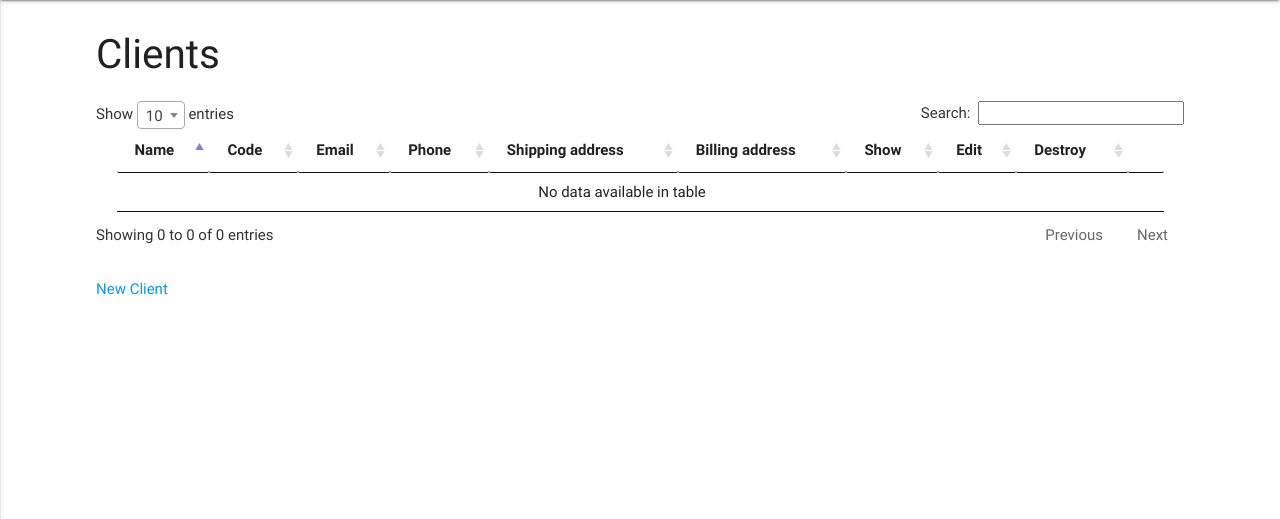
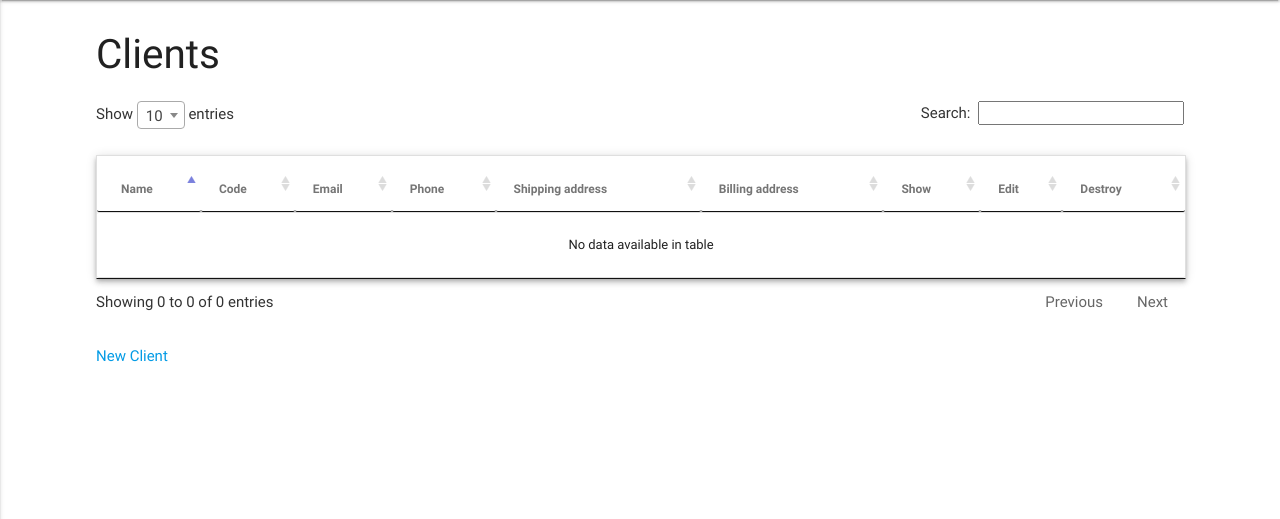
Before and after one commit to nsudhanva/retail, a Rails app: page /clients in a window 1280 px wide. Shown: the part 64-583 px from the top of the page. Run offline with Rails 7, Linux system fonts and the light colour scheme; data that the repository does not hold is empty; style sheets or scripts are compiled from the project's sources; some libraries are stand-ins or nearby versions.

Commit message:
MDL Data Table

```diff
--- a/app/assets/javascripts/application.js
+++ b/app/assets/javascripts/application.js
@@ -21,4 +21,154 @@ $(document).ready(function(){
   $('table').DataTable();
   $("select").select2();
   $("category-select").select2();
+  $('table').addClass("mdl-data-table mdl-js-data-table mdl-data-table--selectable mdl-shadow--4dp");
+  $("th").addClass("mdl-data-table__cell--non-numeric");
+  $("td").addClass("mdl-data-table__cell--non-numeric");
+  $("div#DataTables_Table_0_filter").attr("style","margin-bottom: 30px");
 });
+
+/* MDL DATA TABLES START */
+
+/**
+   * Class constructor for Data Table Card MDL component.
+   * Implements MDL component design pattern defined at:
+   * https://github.com/jasonmayes/mdl-component-design-pattern
+   *
+   * @constructor
+   * @param {Element} element The element that will be upgraded.
+   */
+var MaterialDataTable = function MaterialDataTable(element) {
+    this.element_ = element;
+    // Initialize instance.
+    this.init();
+};
+window['MaterialDataTable'] = MaterialDataTable;
+/**
+   * Store constants in one place so they can be updated easily.
+   *
+   * @enum {string | number}
+   * @private
+   */
+MaterialDataTable.prototype.Constant_ = {};
+/**
+   * Store strings for class names defined by this component that are used in
+   * JavaScript. This allows us to simply change it in one place should we
+   * decide to modify at a later date.
+   *
+   * @enum {string}
+   * @private
+   */
+MaterialDataTable.prototype.CssClasses_ = {
+    DATA_TABLE: 'mdl-data-table',
+    SELECTABLE: 'mdl-data-table--selectable',
+    SELECT_ELEMENT: 'mdl-data-table__select',
+    IS_SELECTED: 'is-selected',
+    IS_UPGRADED: 'is-upgraded'
+};
+/**
+   * Generates and returns a function that toggles the selection state of a
+   * single row (or multiple rows).
+   *
+   * @param {Element} checkbox Checkbox that toggles the selection state.
+   * @param {Element} row Row to toggle when checkbox changes.
+   * @param {(Array<Object>|NodeList)=} opt_rows Rows to toggle when checkbox changes.
+   * @private
+   */
+MaterialDataTable.prototype.selectRow_ = function (checkbox, row, opt_rows) {
+    if (row) {
+        return function () {
+            if (checkbox.checked) {
+                row.classList.add(this.CssClasses_.IS_SELECTED);
+            } else {
+                row.classList.remove(this.CssClasses_.IS_SELECTED);
+            }
+        }.bind(this);
+    }
+    if (opt_rows) {
+        return function () {
+            var i;
+            var el;
+            if (checkbox.checked) {
+                for (i = 0; i < opt_rows.length; i++) {
+                    el = opt_rows[i].querySelector('td').querySelector('.mdl-checkbox');
+                    el['MaterialCheckbox'].check();
+                    opt_rows[i].classList.add(this.CssClasses_.IS_SELECTED);
+                }
+            } else {
+                for (i = 0; i < opt_rows.length; i++) {
+                    el = opt_rows[i].querySelector('td').querySelector('.mdl-checkbox');
+                    el['MaterialCheckbox'].uncheck();
+                    opt_rows[i].classList.remove(this.CssClasses_.IS_SELECTED);
+                }
+            }
+        }.bind(this);
+    }
+};
+/**
+   * Creates a checkbox for a single or or multiple rows and hooks up the
+   * event handling.
+   *
+   * @param {Element} row Row to toggle when checkbox changes.
+   * @param {(Array<Object>|NodeList)=} opt_rows Rows to toggle when checkbox changes.
+   * @private
+   */
+MaterialDataTable.prototype.createCheckbox_ = function (row, opt_rows) {
+    var label = document.createElement('label');
+    var labelClasses = [
+        'mdl-checkbox',
+        'mdl-js-checkbox',
+        'mdl-js-ripple-effect',
+        this.CssClasses_.SELECT_ELEMENT
+    ];
+    label.className = labelClasses.join(' ');
+    var checkbox = document.createElement('input');
+    checkbox.type = 'checkbox';
+    checkbox.classList.add('mdl-checkbox__input');
+    if (row) {
+        checkbox.checked = row.classList.contains(this.CssClasses_.IS_SELECTED);
+        checkbox.addEventListener('change', this.selectRow_(checkbox, row));
+    } else if (opt_rows) {
+        checkbox.addEventListener('change', this.selectRow_(checkbox, null, opt_rows));
+    }
+    label.appendChild(checkbox);
+    componentHandler.upgradeElement(label, 'MaterialCheckbox');
+    return label;
+};
+/**
+   * Initialize element.
+   */
+MaterialDataTable.prototype.init = function () {
+    if (this.element_) {
+        var firstHeader = this.element_.querySelector('th');
+        var bodyRows = Array.prototype.slice.call(this.element_.querySelectorAll('tbody tr'));
+        var footRows = Array.prototype.slice.call(this.element_.querySelectorAll('tfoot tr'));
+        var rows = bodyRows.concat(footRows);
+        if (this.element_.classList.contains(this.CssClasses_.SELECTABLE)) {
+            var th = document.createElement('th');
+            var headerCheckbox = this.createCheckbox_(null, rows);
+            th.appendChild(headerCheckbox);
+            firstHeader.parentElement.insertBefore(th, firstHeader);
+            for (var i = 0; i < rows.length; i++) {
+                var firstCell = rows[i].querySelector('td');
+                if (firstCell) {
+                    var td = document.createElement('td');
+                    if (rows[i].parentNode.nodeName.toUpperCase() === 'TBODY') {
+                        var rowCheckbox = this.createCheckbox_(rows[i]);
+                        td.appendChild(rowCheckbox);
+                    }
+                    rows[i].insertBefore(td, firstCell);
+                }
+            }
+            this.element_.classList.add(this.CssClasses_.IS_UPGRADED);
+        }
+    }
+};
+// The component registers itself. It can assume componentHandler is available
+// in the global scope.
+componentHandler.register({
+    constructor: MaterialDataTable,
+    classAsString: 'MaterialDataTable',
+    cssClass: 'mdl-js-data-table'
+});
+
+/* MDL DATA TABLES END*/
--- a/app/assets/stylesheets/application.scss
+++ b/app/assets/stylesheets/application.scss
@@ -33,3 +33,128 @@ a.button-collapse i.material-icons {
 input.select2-search__field{
 	width: 100% !important;
 }
+
+/* MDL DATA TABLES START */
+
+.mdl-data-table {
+	position: relative;
+	border: 1px solid rgba(0, 0, 0, 0.12);
+	border-collapse: collapse;
+	white-space: nowrap;
+	font-size: 13px;
+	background-color: rgb(255, 255, 255);
+}
+.mdl-data-table thead {
+	padding-bottom: 3px;
+}
+.mdl-data-table thead .mdl-data-table__select {
+	margin-top: 0;
+}
+.mdl-data-table tbody tr {
+	position: relative;
+	height: 48px;
+	transition-duration: 0.28s;
+	transition-timing-function: cubic-bezier(0.4, 0, 0.2, 1);
+	transition-property: background-color;
+}
+.mdl-data-table tbody tr.is-selected {
+	background-color: #e0e0e0;
+}
+.mdl-data-table tbody tr:hover {
+	background-color: #eeeeee;
+}
+.mdl-data-table td, .mdl-data-table th {
+	padding: 0 18px 12px 18px;
+	text-align: right;
+}
+.mdl-data-table td:first-of-type, .mdl-data-table th:first-of-type {
+	padding-left: 24px;
+}
+.mdl-data-table td:last-of-type, .mdl-data-table th:last-of-type {
+	padding-right: 24px;
+}
+.mdl-data-table td {
+	position: relative;
+	vertical-align: middle;
+	height: 48px;
+	border-top: 1px solid rgba(0, 0, 0, 0.12);
+	border-bottom: 1px solid rgba(0, 0, 0, 0.12);
+	padding-top: 12px;
+	box-sizing: border-box;
+}
+.mdl-data-table td .mdl-data-table__select {
+	vertical-align: middle;
+}
+.mdl-data-table th {
+	position: relative;
+	vertical-align: bottom;
+	text-overflow: ellipsis;
+	font-size: 14px;
+	font-weight: bold;
+	line-height: 24px;
+	letter-spacing: 0;
+	height: 35px;
+	font-size: 12px;
+	color: rgba(0, 0, 0, 0.54);
+	padding-bottom: 8px;
+	box-sizing: border-box;
+}
+.mdl-data-table th.mdl-data-table__header--sorted-ascending, .mdl-data-table th.mdl-data-table__header--sorted-descending {
+	color: rgba(0, 0, 0, 0.87);
+}
+.mdl-data-table th.mdl-data-table__header--sorted-ascending:before, .mdl-data-table th.mdl-data-table__header--sorted-descending:before {
+	font-family: 'Material Icons';
+	font-weight: normal;
+	font-style: normal;
+	font-size: 24px;
+	line-height: 1;
+	letter-spacing: normal;
+	text-transform: none;
+	display: inline-block;
+	word-wrap: normal;
+	-moz-font-feature-settings: 'liga';
+	font-feature-settings: 'liga';
+	-webkit-font-feature-settings: 'liga';
+	-webkit-font-smoothing: antialiased;
+	font-size: 16px;
+	content: "\e5d8";
+	margin-right: 5px;
+	vertical-align: sub;
+}
+.mdl-data-table th.mdl-data-table__header--sorted-ascending:hover, .mdl-data-table th.mdl-data-table__header--sorted-descending:hover {
+	cursor: pointer;
+}
+.mdl-data-table th.mdl-data-table__header--sorted-ascending:hover:before, .mdl-data-table th.mdl-data-table__header--sorted-descending:hover:before {
+	color: rgba(0, 0, 0, 0.26);
+}
+.mdl-data-table th.mdl-data-table__header--sorted-descending:before {
+	content: "\e5db";
+}
+.mdl-data-table__select {
+	width: 16px;
+}
+.mdl-data-table__cell--non-numeric.mdl-data-table__cell--non-numeric {
+	text-align: left;
+}
+.mdl-shadow--2dp {
+  box-shadow: 0 2px 2px 0 rgba(0, 0, 0, 0.14), 0 3px 1px -2px rgba(0, 0, 0, 0.2), 0 1px 5px 0 rgba(0, 0, 0, 0.12); }
+
+.mdl-shadow--3dp {
+  box-shadow: 0 3px 4px 0 rgba(0, 0, 0, 0.14), 0 3px 3px -2px rgba(0, 0, 0, 0.2), 0 1px 8px 0 rgba(0, 0, 0, 0.12); }
+
+.mdl-shadow--4dp {
+  box-shadow: 0 4px 5px 0 rgba(0, 0, 0, 0.14), 0 1px 10px 0 rgba(0, 0, 0, 0.12), 0 2px 4px -1px rgba(0, 0, 0, 0.2); }
+
+.mdl-shadow--6dp {
+  box-shadow: 0 6px 10px 0 rgba(0, 0, 0, 0.14), 0 1px 18px 0 rgba(0, 0, 0, 0.12), 0 3px 5px -1px rgba(0, 0, 0, 0.2); }
+
+.mdl-shadow--8dp {
+  box-shadow: 0 8px 10px 1px rgba(0, 0, 0, 0.14), 0 3px 14px 2px rgba(0, 0, 0, 0.12), 0 5px 5px -3px rgba(0, 0, 0, 0.2); }
+
+.mdl-shadow--16dp {
+  box-shadow: 0 16px 24px 2px rgba(0, 0, 0, 0.14), 0 6px 30px 5px rgba(0, 0, 0, 0.12), 0 8px 10px -5px rgba(0, 0, 0, 0.2); }
+
+.mdl-shadow--24dp {
+  box-shadow: 0 9px 46px 8px rgba(0, 0, 0, 0.14), 0 11px 15px -7px rgba(0, 0, 0, 0.12), 0 24px 38px 3px rgba(0, 0, 0, 0.2); }
+
+/* MDL DATA TABLE END */
--- a/app/views/categories/index.html.erb
+++ b/app/views/categories/index.html.erb
@@ -9,7 +9,6 @@
       <th>Show</th>
       <th>Edit</th>
       <th>Destroy</th>
-      <th colspan="3"></th>
     </tr>
   </thead>
 
--- a/app/views/clients/index.html.erb
+++ b/app/views/clients/index.html.erb
@@ -14,7 +14,6 @@
       <th>Show</th>
       <th>Edit</th>
       <th>Destroy</th>
-      <th colspan="3"></th>
     </tr>
   </thead>
 
--- a/app/views/products/index.html.erb
+++ b/app/views/products/index.html.erb
@@ -14,7 +14,6 @@
       <th>Show</th>
       <th>Edit</th>
       <th>Destroy</th>
-      <th colspan="3"></th>
     </tr>
   </thead>
 
--- a/app/views/sub_categories/index.html.erb
+++ b/app/views/sub_categories/index.html.erb
@@ -9,7 +9,6 @@
       <th>Show</th>
       <th>Edit</th>
       <th>Destroy</th>
-      <th colspan="3"></th>
     </tr>
   </thead>
 
--- a/app/views/vendors/index.html.erb
+++ b/app/views/vendors/index.html.erb
@@ -14,7 +14,6 @@
       <th>Show</th>
       <th>Edit</th>
       <th>Destroy</th>
-      <th colspan="3"></th>
     </tr>
   </thead>
 
```
